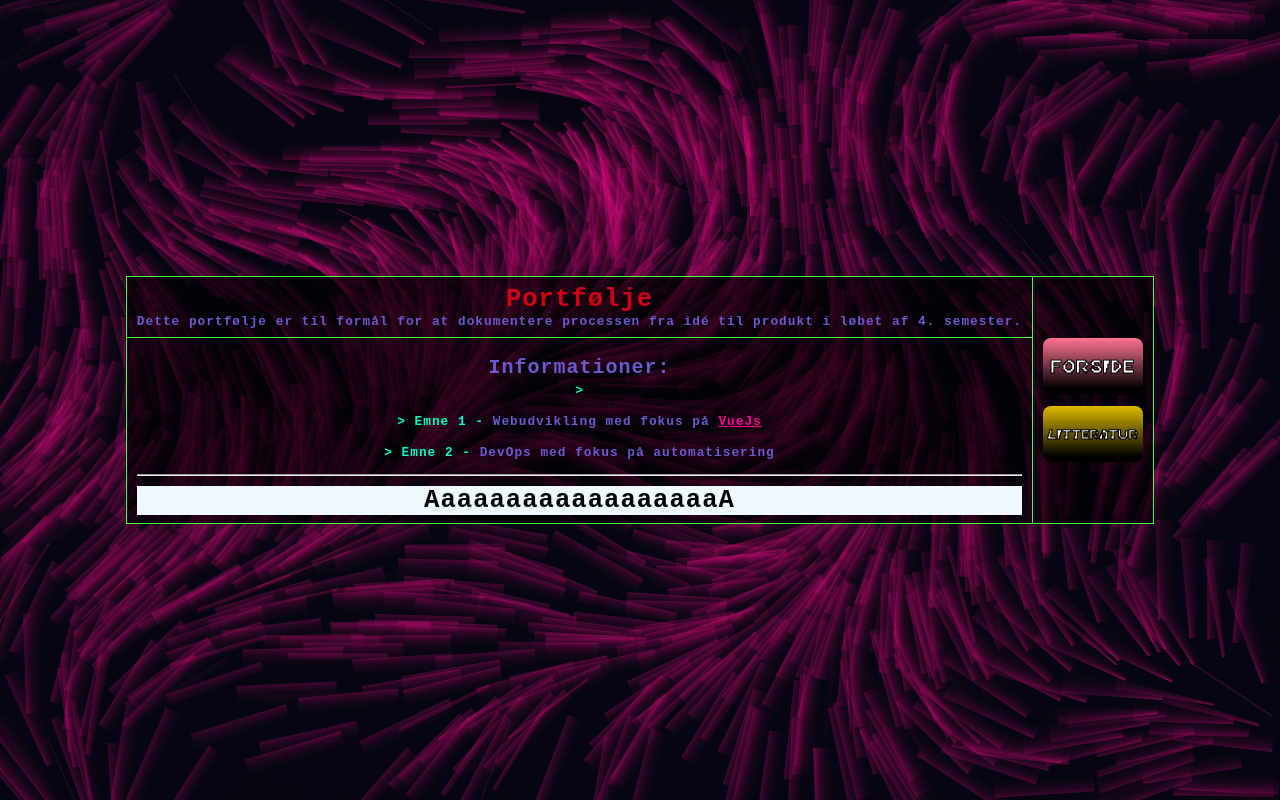
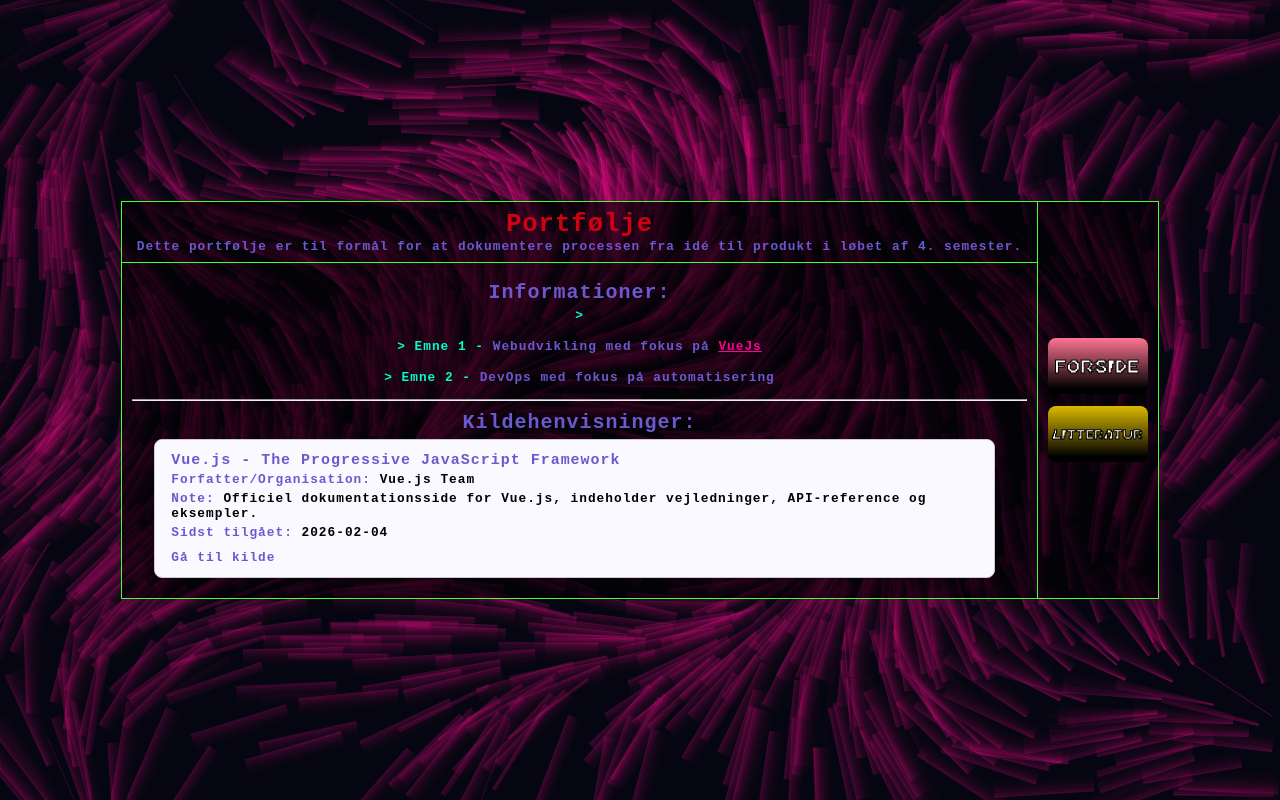
Before and after one commit to Gatherer4466/gatherer4466.github.io, a Vue app: page /literature in a window 1280 px wide. Built offline with nearby package versions, Linux system fonts and the light colour scheme.

Commit message:
Make use of the sourcelist compon ent

```diff
--- a/src/views/LiteratureList.vue
+++ b/src/views/LiteratureList.vue
@@ -1,5 +1,14 @@
 <template>
-  <div>
-    <h1 style="background-color: aliceblue">AaaaaaaaaaaaaaaaaaA</h1>
-  </div>
+ <h2 id="infoTitle" class="titleMargin">
+    <b style="color: slateblue; margin-bottom: 25px">Kildehenvisninger:</b>
+  </h2>
+  <div class="scrollable-content">
+    <SourceList />
+    </div>
+
 </template>
+
+
+<script setup lang="ts">
+import SourceList from '@/components/viewSpecific/literature/SourceList.vue';
+</script>
```
